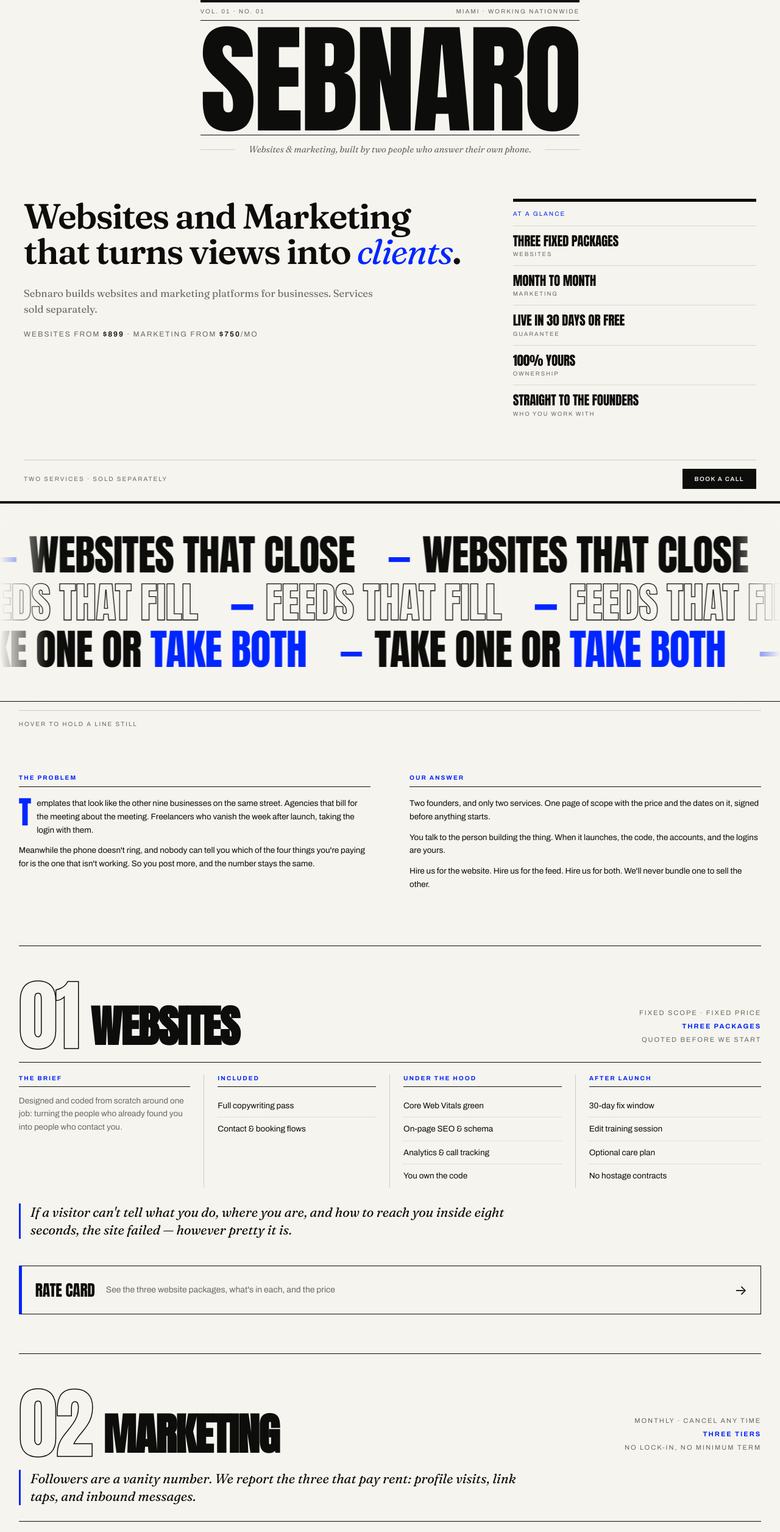
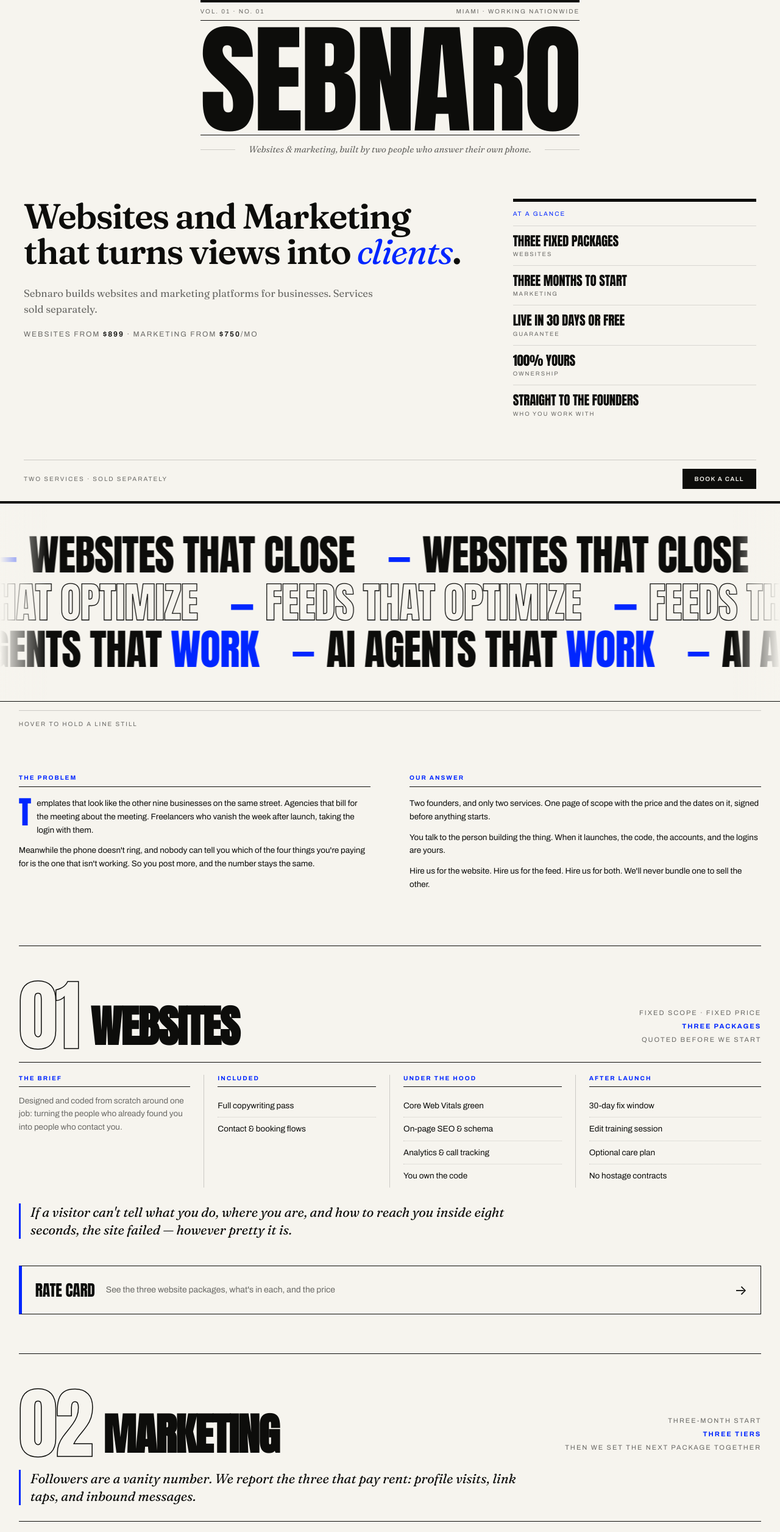
Before and after one commit to sebnarollc-rgb/sebnarollc, a plain HTML site: page index.html in a window 1280 px wide. Shown: the top 2513 px of the page at 61% size. Drawn offline with Linux system fonts and the light colour scheme.

Commit message:
Soften post-3-month marketing terms; no fixed package lengths in copy

```diff
--- a/index.html
+++ b/index.html
@@ -407,7 +407,7 @@
     <div class="col glance">
       <div class="gh">At a glance</div>
       <div class="s"><b>Three fixed packages</b><span>Websites</span></div>
-      <div class="s"><b>Month to month</b><span>Marketing</span></div>
+      <div class="s"><b>Three months to start</b><span>Marketing</span></div>
       <div class="s"><b>Live in 30 days or free</b><span>Guarantee</span></div>
       <div class="s"><b>100% yours</b><span>Ownership</span></div>
       <div class="s"><b>Straight to the founders</b><span>Who you work with</span></div>
@@ -423,8 +423,8 @@
 <!-- KINETIC -->
 <section class="kinetic">
   <div class="mrow a"><div class="mtrack" data-unit="WEBSITES THAT CLOSE"></div></div>
-  <div class="mrow b"><div class="mtrack" data-unit="FEEDS THAT FILL"></div></div>
-  <div class="mrow c"><div class="mtrack" data-unit="TAKE ONE OR &lt;span class='hi'&gt;TAKE BOTH&lt;/span&gt;"></div></div>
+  <div class="mrow b"><div class="mtrack" data-unit="FEEDS THAT OPTIMIZE"></div></div>
+  <div class="mrow c"><div class="mtrack" data-unit="AI AGENTS THAT &lt;span class='hi'&gt;WORK&lt;/span&gt;"></div></div>
 </section>
 
 <div class="wrap">
@@ -483,7 +483,7 @@
     <div class="svc-top">
       <span class="no">02</span>
       <h2>Marketing</h2>
-      <div class="meta">Monthly · cancel any time<br><b>Three tiers</b><br>No lock-in, no minimum term</div>
+      <div class="meta">Three-month start<br><b>Three tiers</b><br>Then we set the next package together</div>
     </div>
     <div class="pull">Followers are a vanity number. We report the three that pay rent: profile visits, link taps, and inbound messages.</div>
     <div class="svc-body">
@@ -520,7 +520,7 @@
       <div><div class="n">01</div><h4>Call</h4><p>Thirty minutes. What you sell, who buys it, and what's leaking.</p><span class="when">Day 0</span></div>
       <div><div class="n">02</div><h4>Scope</h4><p>One page: deliverables, price, dates. You sign the page, not a forty-page agreement.</p><span class="when">Day 1–3</span></div>
       <div><div class="n">03</div><h4>Build</h4><p>You see it in week one. Revisions are already on the schedule, and feedback lives in one place.</p><span class="when">1–2 weeks</span></div>
-      <div><div class="n">04</div><h4>Hand off</h4><p>Launch, training, and the keys. Every build includes 30 days of free support. Marketing rolls month to month.</p><span class="when">Launch →</span></div>
+      <div><div class="n">04</div><h4>Hand off</h4><p>Launch, training, and the keys. Every build includes 30 days of free support. Marketing starts on a three-month term.</p><span class="when">Launch →</span></div>
     </div>
   </div>
 </section>
```
Also changed, not shown: instagram-pricing.html (+4 -4 lines).
